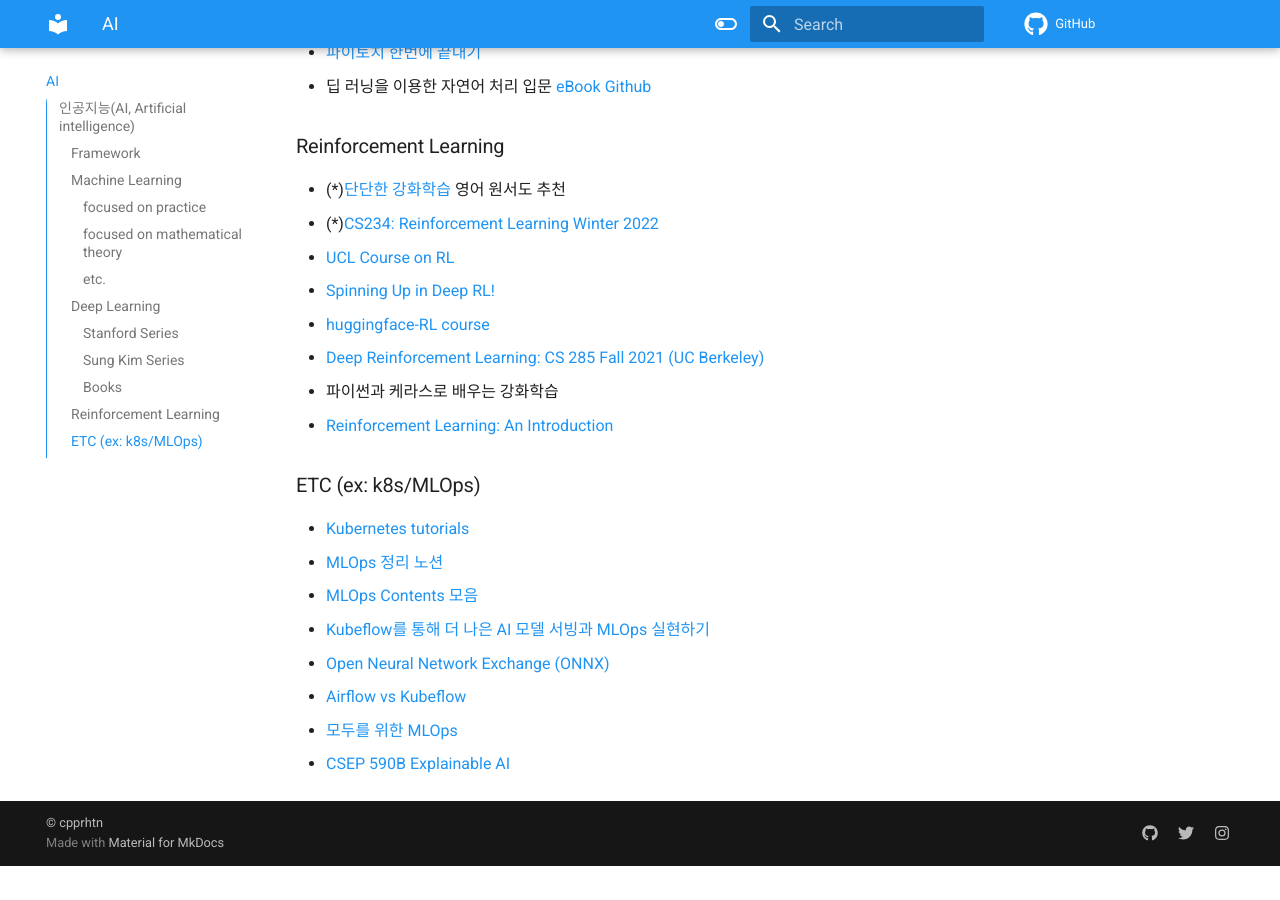
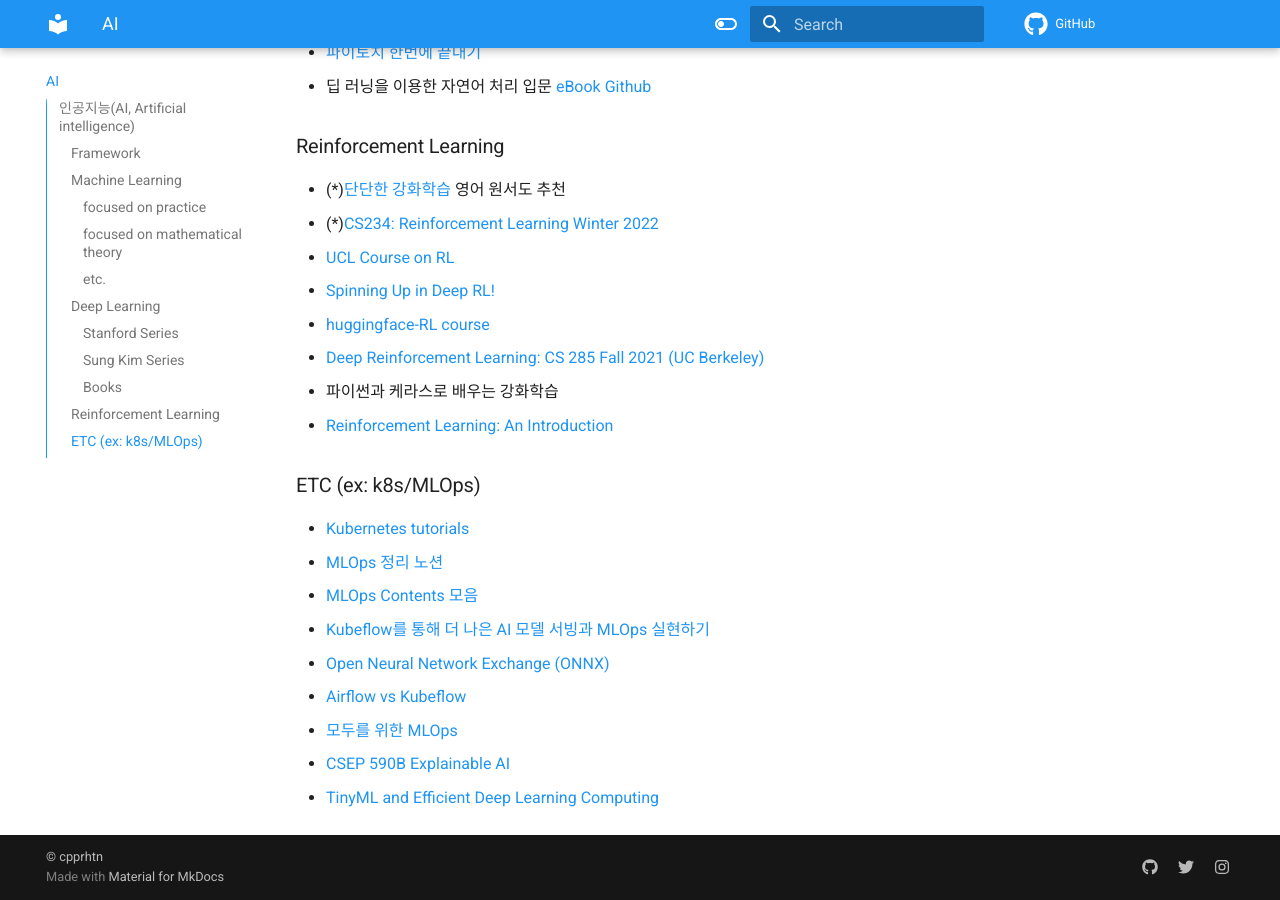
Before and after one commit to cpprhtn/AI-Learning-Guide, an MkDocs documentation site: the page built from docs/AI.md, in a window 1280 px wide and 900 px high, scrolled down 2192 px. Built offline with MkDocs 1.6.1 and Material for MkDocs 9.7.7, drawn with Linux system fonts in a browser that asks for light colours; comment, search, counter and statistics services are not loaded; before the commit the page ends 3058 px from its top, so only the background shows below that.

Commit message:
Update AI.md

```diff
--- a/docs/AI.md
+++ b/docs/AI.md
@@ -84,3 +84,4 @@
 - [Airflow vs Kubeflow](https://hevodata.com/learn/kubeflow-vs-airflow/)
 - [모두를 위한 MLOps](https://mlops-for-all.github.io/)
 - [CSEP 590B Explainable AI](https://sites.google.com/cs.washington.edu/csep590b?pli=1)
+- [TinyML and Efficient Deep Learning Computing](https://www.youtube.com/playlist?list=PL80kAHvQbh-ocildRaxjjBy6MR1ZsNCU7)
```
